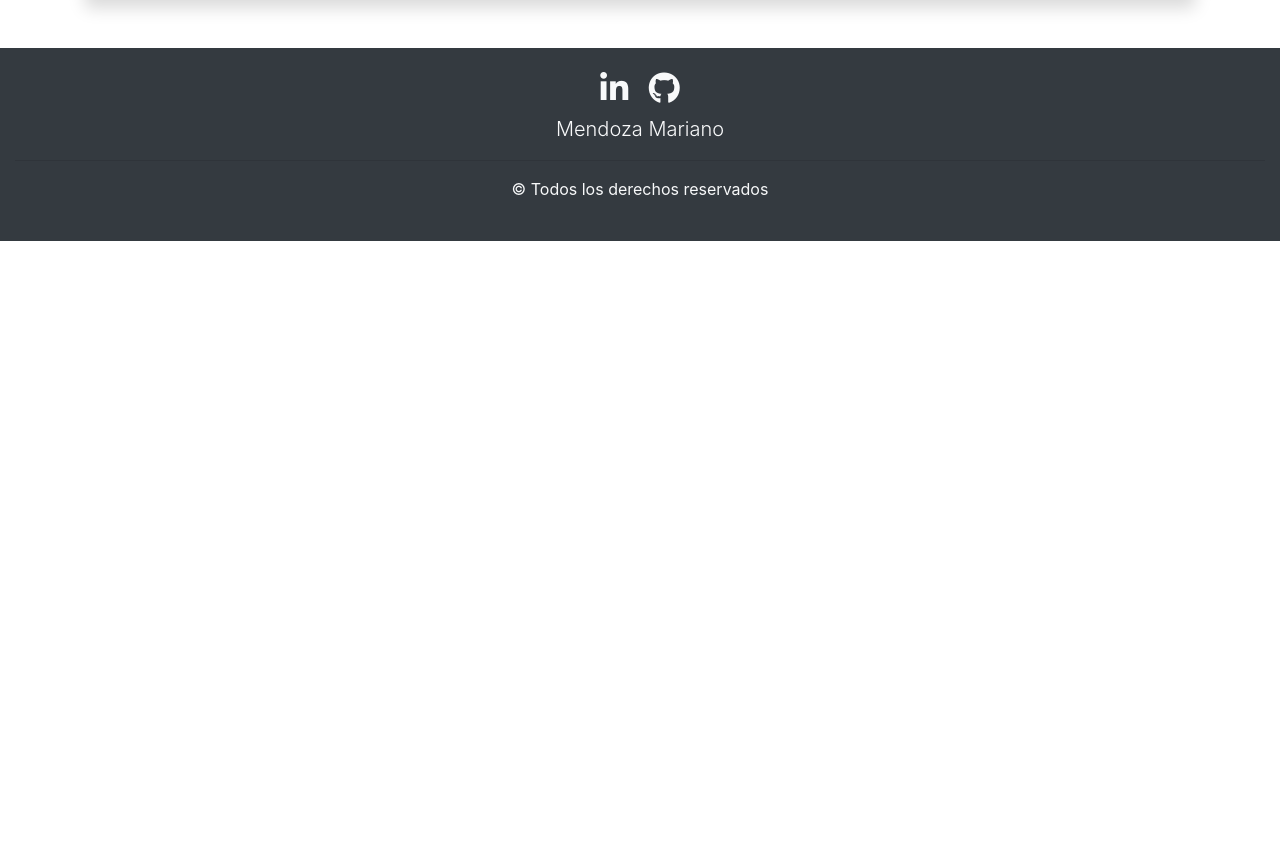
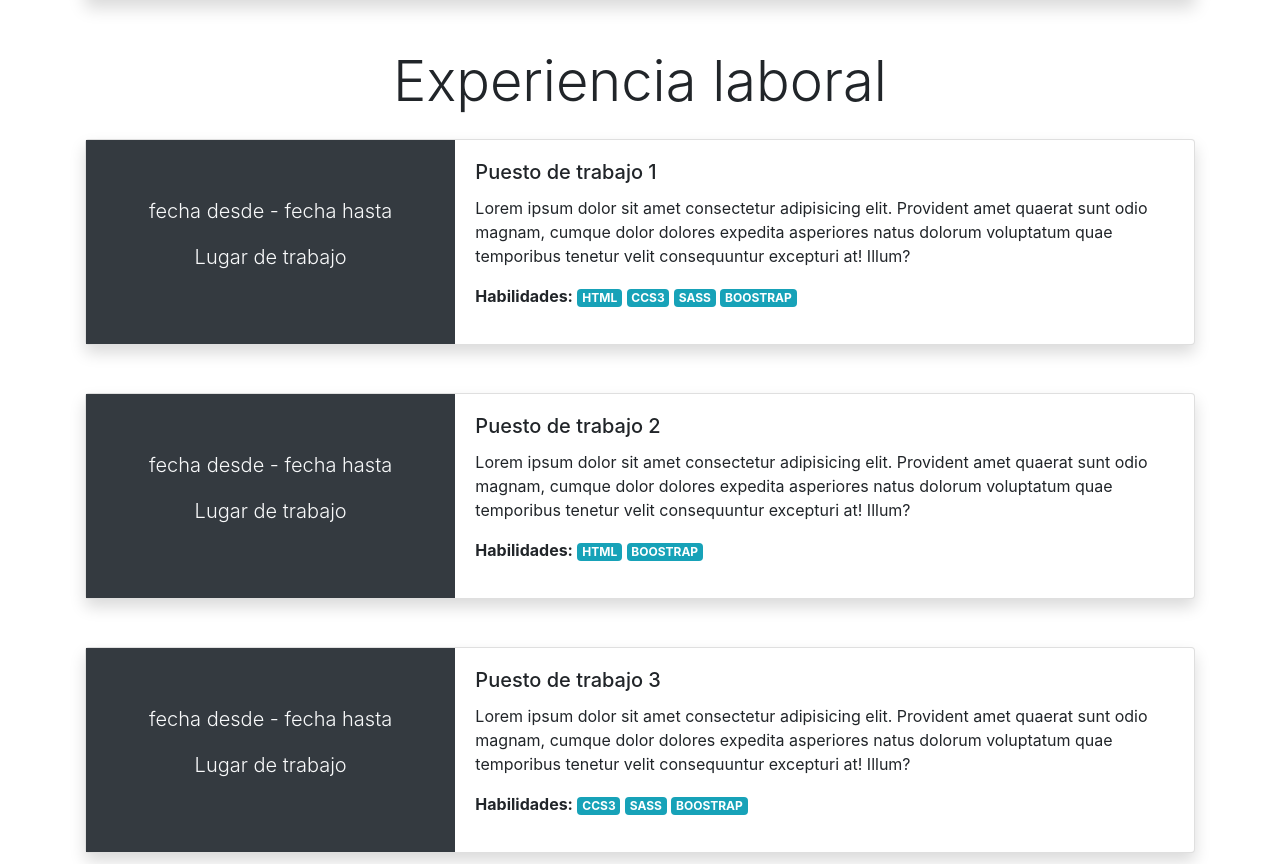
Before and after one commit to MChanoM/MChanoM.github.io, a plain HTML site: page index.html in a window 1280 px wide. Shown: the part 956-1820 px from the top of the page. Before the commit the page ends 1197 px from the top, so only its background shows below. Drawn offline with nearby package versions, Linux system fonts and the light colour scheme.

Commit message:
se agrego experiencia laboral

```diff
--- a/index.html
+++ b/index.html
@@ -25,11 +25,11 @@
 
                 <div class="collapse navbar-collapse" id="navbarSupportedContent">
                     <ul class="navbar-nav ml-auto">
-                        <li class="nav-item active">
-                            <a class="nav-link" href="#"> Sobre mi </a>
+                        <li class="nav-item">
+                            <a class="nav-link" href="#sobreMi"> Sobre mi </a>
                         </li>
                         <li class="nav-item">
-                            <a class="nav-link" href="#"> Experiencia laboral </a>
+                            <a class="nav-link" href="#experienciaLaboral"> Experiencia laboral </a>
                         </li>
                         <li class="nav-item">
                             <a class="nav-link" href="#"> Educacion </a>
@@ -54,17 +54,94 @@
         </div>
     </section>
     <section class="container">
-        <h2 class="display-4 text-center my-4"> Sobre Mi </h2>
+        <h2 class="display-4 text-center my-4" id="sobreMi"> Sobre Mi </h2>
         <article class="shadow p-3 mb-5 bg-white rounde">
             <h3 class="text-info"> Informacion Personal </h3>
-            <hr/>
+            <hr />
             <p> <strong>Edad:</strong> 19 años </p>
             <p> <strong>Email:</strong> mariano.hw11@gmail.com </p>
             <p> <strong>Telefono:</strong> +54 3863 442384 </p>
             <p> <strong>Direccion:</strong> Leandro Araoz 513, Monteros, Tucumán </p>
-            <hr/>
+            <hr />
             <h3 class="text-info"> Mi historia </h3>
-            <p> Lorem, ipsum dolor sit amet consectetur adipisicing elit. Repellat voluptatum quisquam cum sunt, deleniti beatae at facere suscipit quibusdam incidunt rem, quam, harum et eligendi voluptas ipsam? Aut vero quos repudiandae inventore non enim officiis consectetur! Deleniti illo laborum reprehenderit quo itaque! At, natus aperiam? Perferendis aspernatur quia doloribus dolorum magnam ipsam mollitia numquam provident ex magni? Placeat suscipit vitae sit architecto atque, nulla officiis voluptates incidunt deserunt veniam eum voluptate adipisci, corporis molestiae debitis veritatis? Libero odit id tempora harum necessitatibus vero accusantium! Quibusdam debitis in deleniti iure ratione optio neque! Temporibus itaque cupiditate maxime voluptatum repudiandae quia quisquam illo unde sint quo sapiente totam, eum inventore praesentium earum minima ipsum distinctio magni dolores consequatur hic. Impedit, soluta ullam amet culpa dolore veniam est veritatis animi enim harum ab perspiciatis. Eaque explicabo sit cumque mollitia officiis ab repellendus ut facere et optio quo voluptatibus exercitationem natus pariatur, dolores modi! </p>
+            <p> Lorem, ipsum dolor sit amet consectetur adipisicing elit. Repellat voluptatum quisquam cum sunt,
+                deleniti beatae at facere suscipit quibusdam incidunt rem, quam, harum et eligendi voluptas ipsam? Aut
+                vero quos repudiandae inventore non enim officiis consectetur! Deleniti illo laborum reprehenderit quo
+                itaque! At, natus aperiam? Perferendis aspernatur quia doloribus dolorum magnam ipsam mollitia numquam
+                provident ex magni? Placeat suscipit vitae sit architecto atque, nulla officiis voluptates incidunt
+                deserunt veniam eum voluptate adipisci, corporis molestiae debitis veritatis? Libero odit id tempora
+                harum necessitatibus vero accusantium! Quibusdam debitis in deleniti iure ratione optio neque!
+                Temporibus itaque cupiditate maxime voluptatum repudiandae quia quisquam illo unde sint quo sapiente
+                totam, eum inventore praesentium earum minima ipsum distinctio magni dolores consequatur hic. Impedit,
+                soluta ullam amet culpa dolore veniam est veritatis animi enim harum ab perspiciatis. Eaque explicabo
+                sit cumque mollitia officiis ab repellendus ut facere et optio quo voluptatibus exercitationem natus
+                pariatur, dolores modi! </p>
+        </article>
+        <h2 class="display-4 text-center my-4" id="experienciaLaboral"> Experiencia laboral </h2>
+        <article>
+            <div class="card mb-3 shadow mb-5 bg-white rounde">
+                <div class="row no-gutters">
+                    <div class="col-md-4 bg-dark text-light text-center d-flex flex-column justify-content-center">
+                        <p class="lead"> fecha desde - fecha hasta </p>
+                        <p class="lead"> Lugar de trabajo </p>
+                    </div>
+                    <div class="col-md-8">
+                        <div class="card-body">
+                            <h5 class="card-title"> Puesto de trabajo 1</h5>
+                            <p class="card-text">Lorem ipsum dolor sit amet consectetur adipisicing elit. Provident amet
+                                quaerat sunt odio magnam, cumque dolor dolores expedita asperiores natus dolorum
+                                voluptatum quae temporibus tenetur velit consequuntur excepturi at! Illum?</p>
+                            <p> <strong>Habilidades:</strong>
+                                <span class="badge badge-info">HTML</span>
+                                <span class="badge badge-info">CCS3</span>
+                                <span class="badge badge-info">SASS</span>
+                                <span class="badge badge-info">BOOSTRAP</span>
+                            </p>
+                        </div>
+                    </div>
+                </div>
+            </div>
+            <div class="card mb-3 shadow mb-5 bg-white rounde">
+                <div class="row no-gutters">
+                    <div class="col-md-4 bg-dark text-light text-center d-flex flex-column justify-content-center">
+                        <p class="lead"> fecha desde - fecha hasta </p>
+                        <p class="lead"> Lugar de trabajo </p>
+                    </div>
+                    <div class="col-md-8">
+                        <div class="card-body">
+                            <h5 class="card-title"> Puesto de trabajo 2</h5>
+                            <p class="card-text">Lorem ipsum dolor sit amet consectetur adipisicing elit. Provident amet
+                                quaerat sunt odio magnam, cumque dolor dolores expedita asperiores natus dolorum
+                                voluptatum quae temporibus tenetur velit consequuntur excepturi at! Illum?</p>
+                            <p> <strong>Habilidades:</strong>
+                                <span class="badge badge-info">HTML</span>
+                                <span class="badge badge-info">BOOSTRAP</span>
+                            </p>
+                        </div>
+                    </div>
+                </div>
+            </div>
+            <div class="card mb-3 shadow mb-5 bg-white rounde">
+                <div class="row no-gutters">
+                    <div class="col-md-4 bg-dark text-light text-center d-flex flex-column justify-content-center">
+                        <p class="lead"> fecha desde - fecha hasta </p>
+                        <p class="lead"> Lugar de trabajo </p>
+                    </div>
+                    <div class="col-md-8">
+                        <div class="card-body">
+                            <h5 class="card-title"> Puesto de trabajo 3</h5>
+                            <p class="card-text">Lorem ipsum dolor sit amet consectetur adipisicing elit. Provident amet
+                                quaerat sunt odio magnam, cumque dolor dolores expedita asperiores natus dolorum
+                                voluptatum quae temporibus tenetur velit consequuntur excepturi at! Illum?</p>
+                            <p> <strong>Habilidades:</strong>
+                                <span class="badge badge-info">CCS3</span>
+                                <span class="badge badge-info">SASS</span>
+                                <span class="badge badge-info">BOOSTRAP</span>
+                            </p>
+                        </div>
+                    </div>
+                </div>
+            </div>
         </article>
     </section>
 
```
